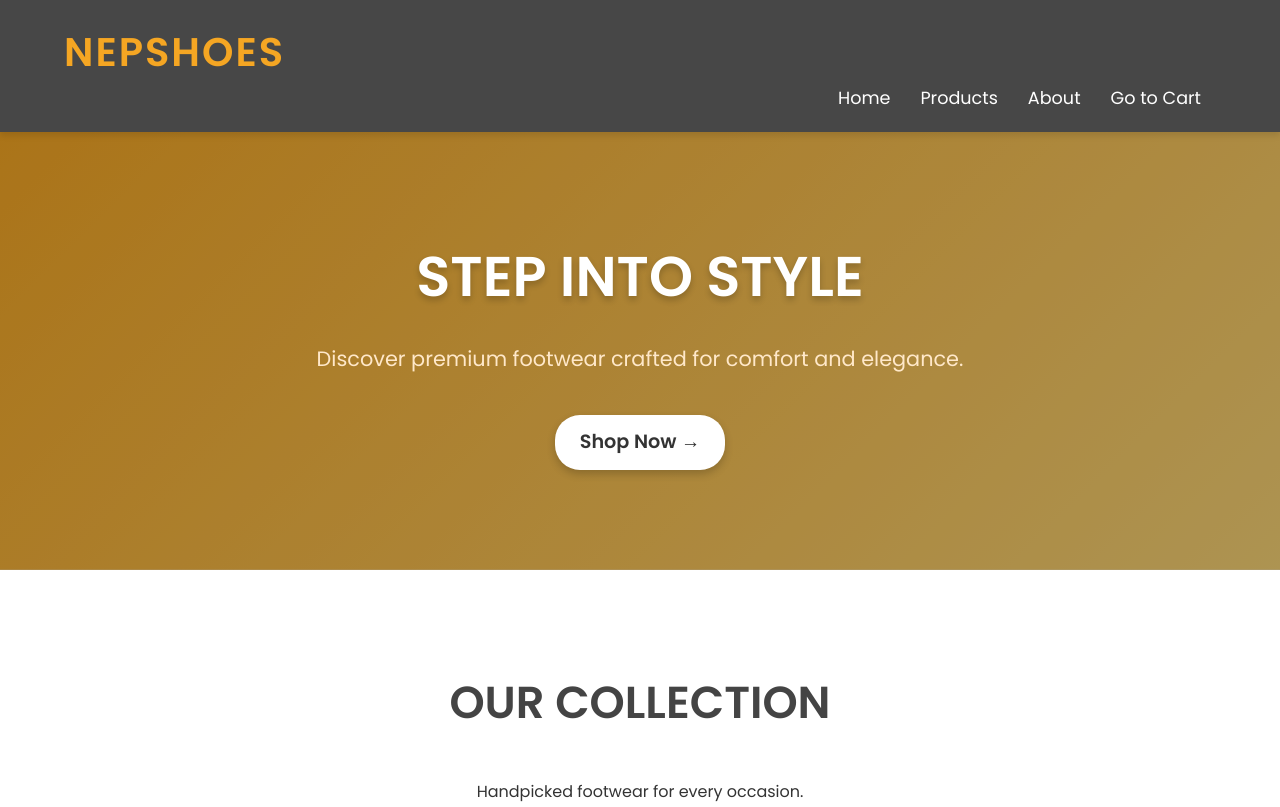
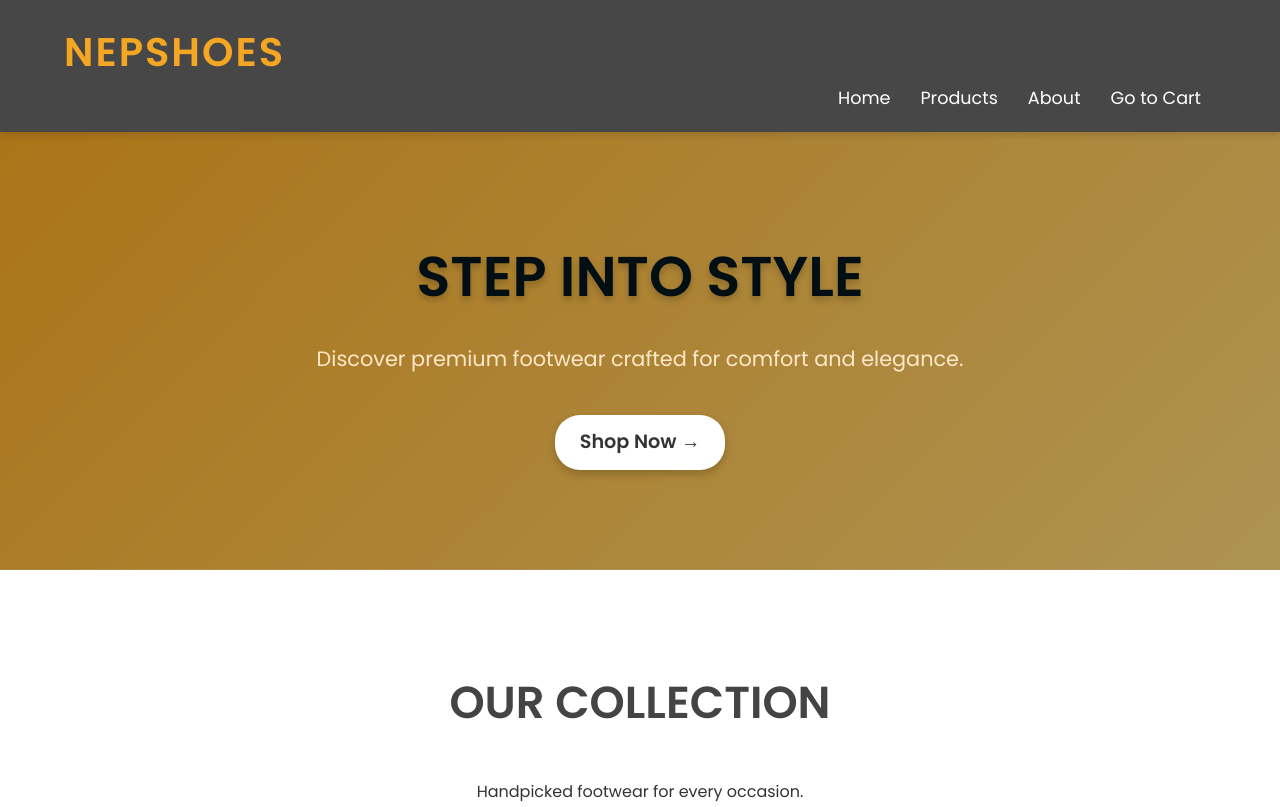
Before and after one commit to Ashishte4/Geek, a plain HTML site: page index.html in a window 1280 px wide. Shown: the top 807 px of the page. Drawn offline with Linux system fonts and the light colour scheme; a script that the page names is missing.

Commit message:
color changes

```diff
--- a/style.css
+++ b/style.css
@@ -70,7 +70,7 @@ header nav ul li a:hover {
     background: linear-gradient(135deg, #f5a623, #f8d375), url('img/hero-bg.jpg');
     background-size: cover;
     background-position: center;
-    color: #fff;
+    color: #010f14;
     text-align: center;
     padding: 100px 20px;
     box-shadow: inset 0 0 0 1000px rgba(0, 0, 0, 0.3);
```
